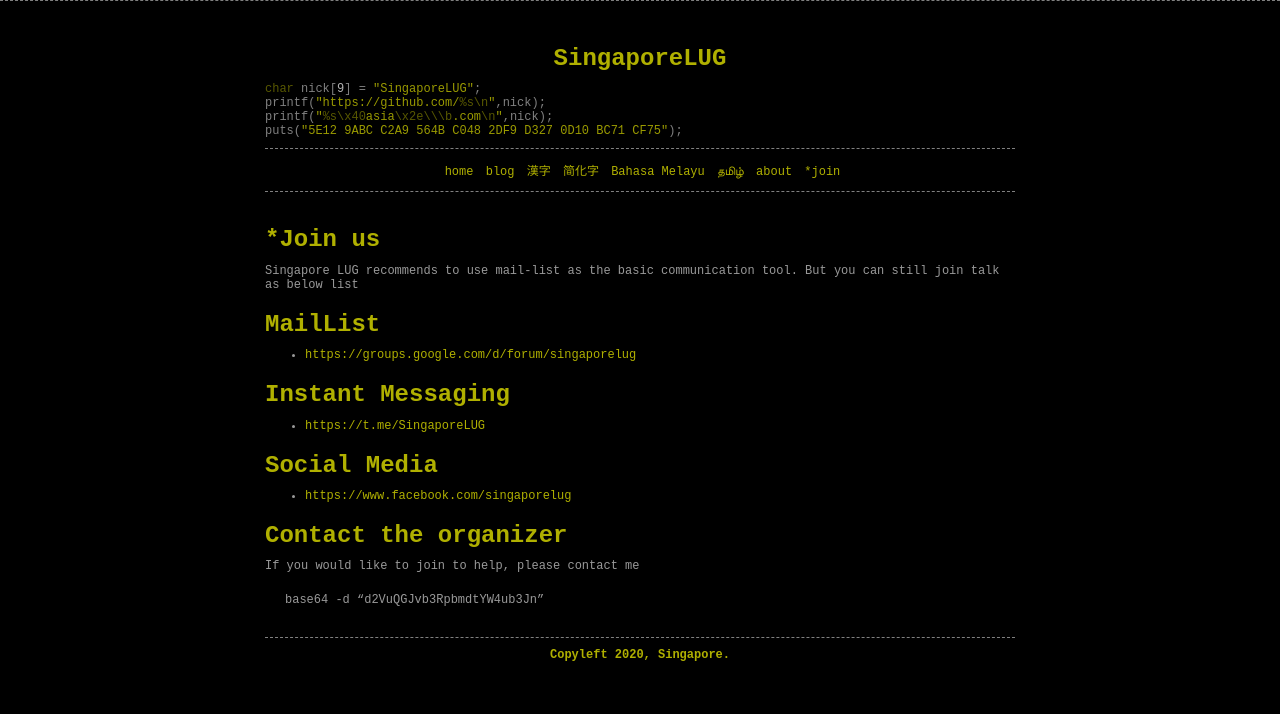
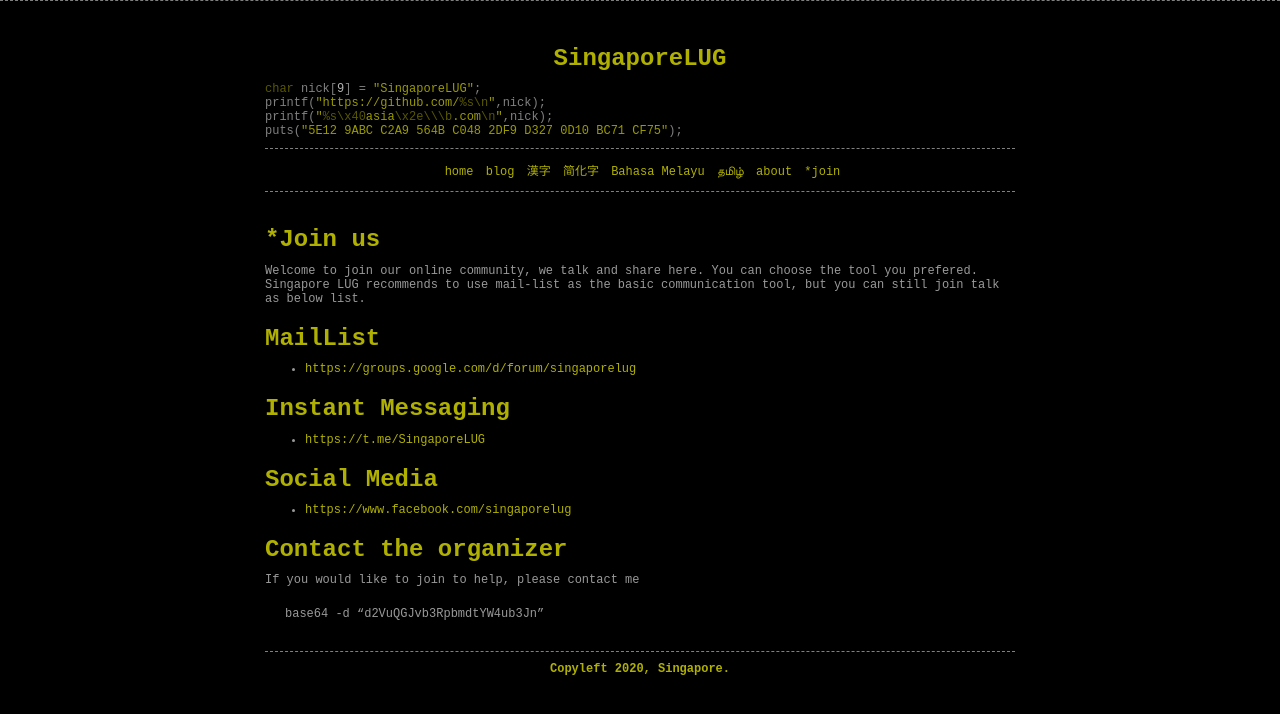
Before and after one commit to SingaporeLUG/singaporelug.org, a Jekyll site: the page built from join.md, in a window 1280 px wide. Shown: the top 714 px of the page. Built offline with Jekyll 4.4.1, drawn with Linux system fonts in a browser that asks for light colours.

Commit message:
update join

```diff
--- a/join.md
+++ b/join.md
@@ -3,7 +3,7 @@
 title: "*Join us"
 permalink: /join/
 ---
-Singapore LUG recommends to use mail-list as the basic communication tool. But you can still join talk as below list
+Welcome to join our online community, we talk and share here. You can choose the tool you prefered. Singapore LUG recommends to use mail-list as the basic communication tool, but you can still join talk as below list.
 
 # MailList
 
```
